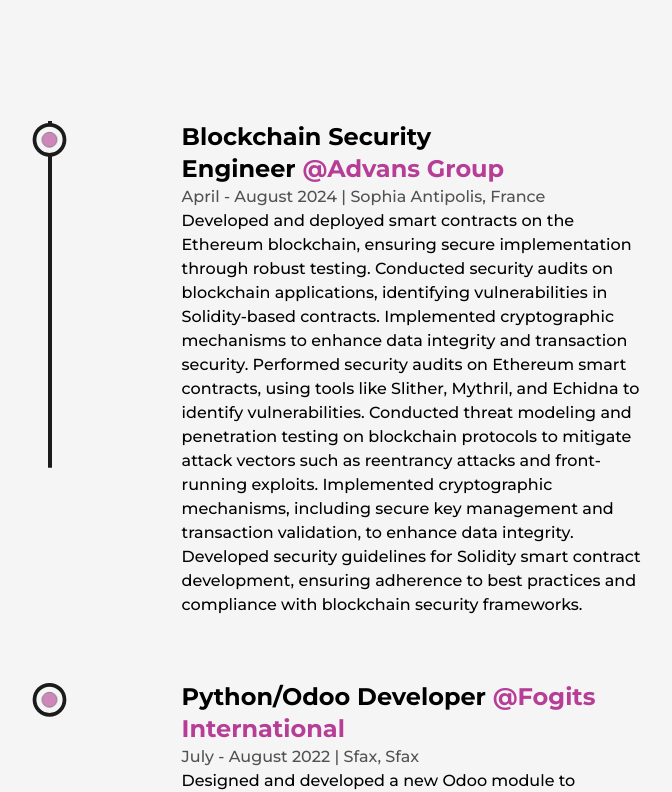
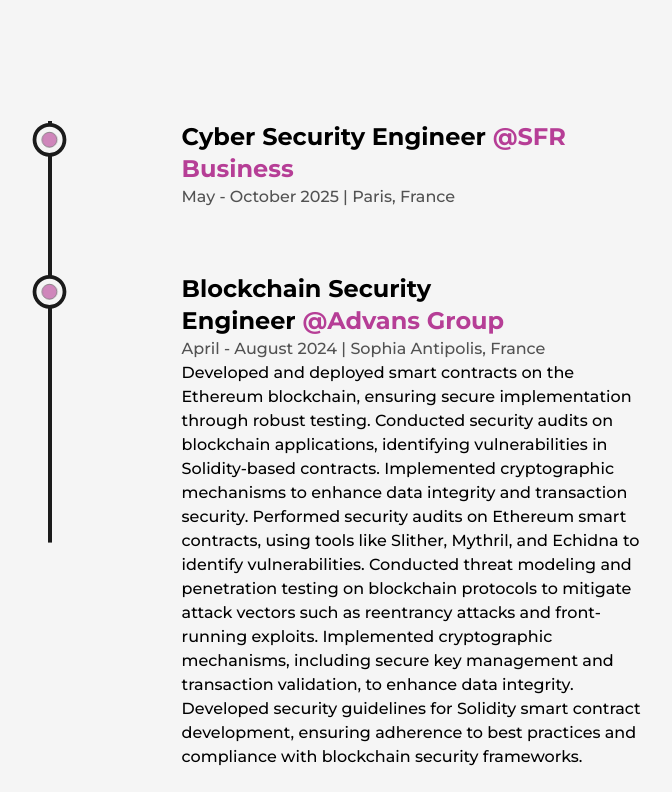
Before and after one commit to MohamedTaherMaalej/my-portfolio, a Next.js app: page /about in a window 1280 px wide. Shown: the part 2691-3483 px from the top of the page, without its empty margins (244-916 px from the left). Built offline with nearby package versions, Linux system fonts and the light colour scheme.

Commit message:
Update Experience Component

```diff
--- a/components/Experience.js
+++ b/components/Experience.js
@@ -51,6 +51,7 @@
           {/* <Details  position='Cybersecurity Engineer' company='Freelance' companyLink='https://www.mohamedtahermaalej.com' duration='2025 - Present' address='Paris, France' work='Conducting penetration testing and vulnerability assessments to identify and mitigate security risks.
 Implementing SIEM solutions for real-time threat detection and response.
 Collaborating on security audits and compliance assessments to ensure adherence to industry standards.'/> */}
+          <Details  position='Cyber Security Engineer' company='SFR Business' companyLink='https://www.sfrbusiness.fr' duration='May - October 2025' address='Paris, France' work=''/>
           <Details  position='Blockchain Security Engineer' company='Advans Group' companyLink='https://www.advans-group.com' duration='April - August 2024' address='Sophia Antipolis, France' work='Developed and deployed smart contracts on the Ethereum blockchain, ensuring secure implementation through robust testing.
   Conducted security audits on blockchain applications, identifying vulnerabilities in Solidity-based contracts.
   Implemented cryptographic mechanisms to enhance data integrity and transaction security.
```
